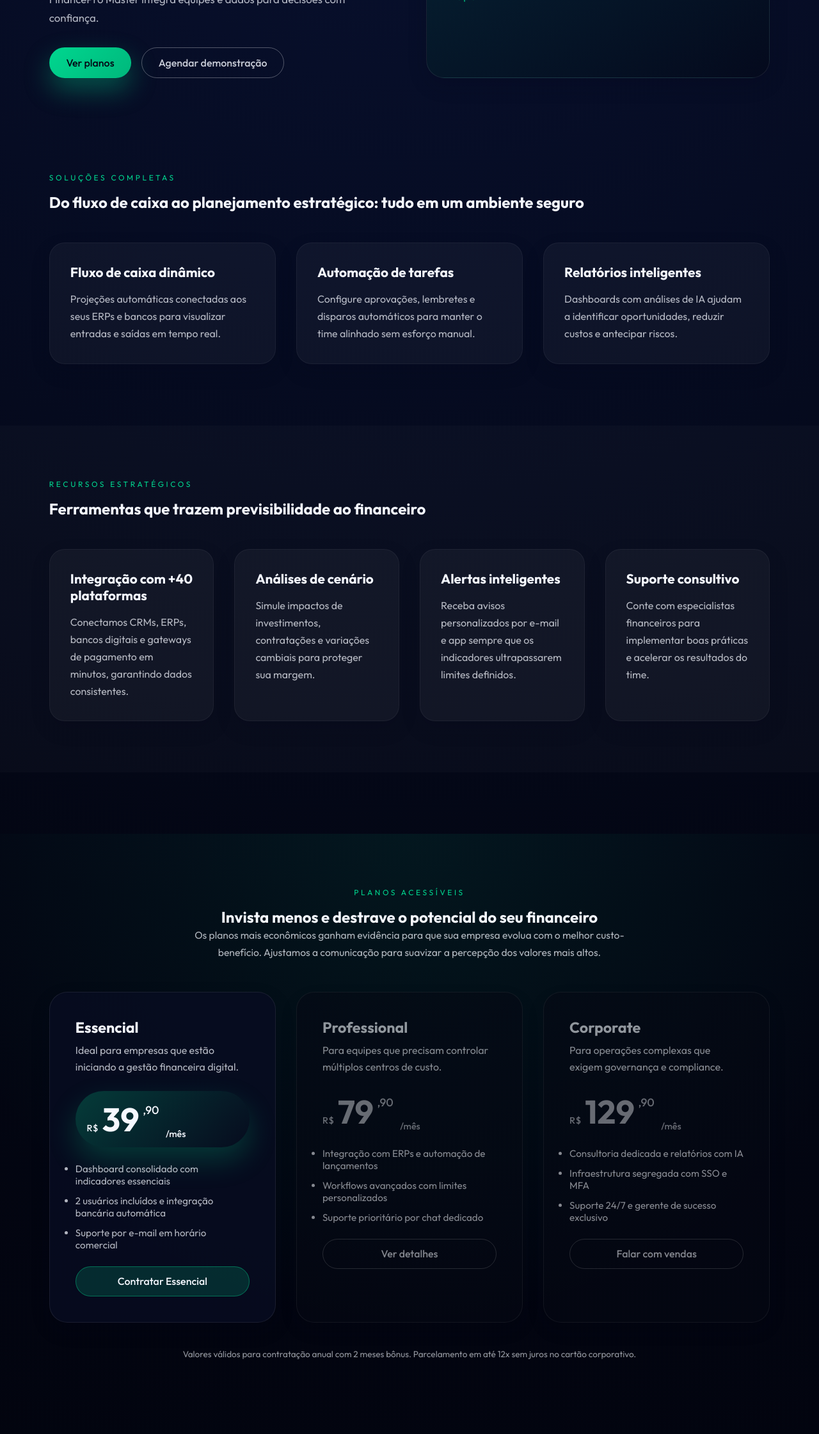
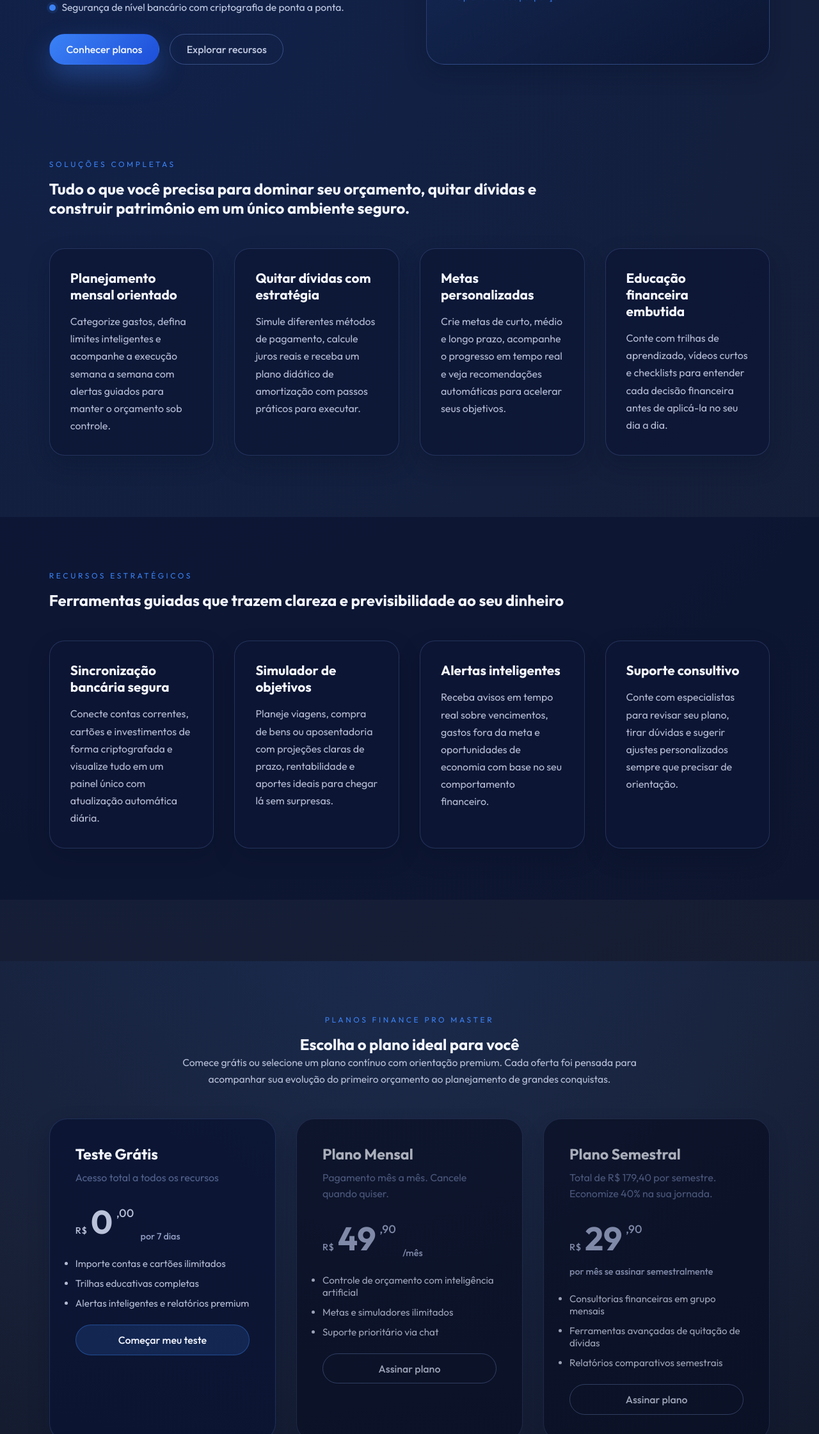
Before and after one commit to htasistemas/sitefinance, a plain HTML site: page financepromaster.html in a window 1280 px wide. Shown: the part 559-2800 px from the top of the page at 64% size. Drawn offline with Linux system fonts and the light colour scheme.

Commit message:
Adjust semestral and annual pricing emphasis

```diff
--- a/financepromaster.css
+++ b/financepromaster.css
@@ -2,17 +2,17 @@
   color-scheme: light;
   font-family: 'Outfit', system-ui, -apple-system, BlinkMacSystemFont, 'Segoe UI',
     sans-serif;
-  --color-dark: #040714;
-  --color-darker: #01020a;
-  --color-primary: #00d68f;
-  --color-primary-dark: #00b87c;
-  --color-primary-soft: rgba(0, 214, 143, 0.18);
-  --color-light: #f5f8ff;
-  --color-muted: rgba(245, 248, 255, 0.72);
-  --color-neutral: rgba(5, 10, 36, 0.64);
-  --color-border: rgba(245, 248, 255, 0.16);
-  --shadow-soft: 0 12px 30px rgba(1, 6, 22, 0.16);
-  --shadow-strong: 0 24px 60px rgba(1, 6, 22, 0.32);
+  --color-dark: #051024;
+  --color-darker: #010613;
+  --color-primary: #3b82f6;
+  --color-primary-dark: #1d4ed8;
+  --color-primary-soft: rgba(59, 130, 246, 0.18);
+  --color-light: #f4f7ff;
+  --color-muted: rgba(217, 224, 247, 0.82);
+  --color-neutral: rgba(109, 126, 176, 0.72);
+  --color-border: rgba(80, 102, 168, 0.32);
+  --shadow-soft: 0 14px 34px rgba(3, 12, 35, 0.24);
+  --shadow-strong: 0 26px 68px rgba(3, 12, 35, 0.4);
 }
 
 * {
@@ -22,7 +22,7 @@
 }
 
 body {
-  background: radial-gradient(circle at top, #091233 0%, #030613 50%, #01020a 100%);
+  background: radial-gradient(circle at 15% 10%, #10214a 0%, rgba(3, 10, 31, 0.92) 45%, #020715 100%);
   color: var(--color-light);
   min-height: 100vh;
 }
@@ -47,7 +47,7 @@ a:focus {
   background: rgba(3, 6, 19, 0.9);
   backdrop-filter: blur(12px);
   z-index: 20;
-  border-bottom: 1px solid rgba(255, 255, 255, 0.08);
+  border-bottom: 1px solid rgba(98, 122, 193, 0.28);
 }
 
 .topbar__logo {
@@ -71,7 +71,7 @@ a:focus {
   display: inline-flex;
   align-items: center;
   gap: 0.4rem;
-  border: 1px solid rgba(255, 255, 255, 0.3);
+  border: 1px solid rgba(98, 122, 193, 0.45);
   padding: 0.6rem 1.15rem;
   border-radius: 999px;
   font-weight: 500;
@@ -80,7 +80,7 @@ a:focus {
 
 .topbar__cta:hover {
   background: var(--color-primary);
-  color: var(--color-dark);
+  color: var(--color-light);
   border-color: transparent;
 }
 
@@ -109,6 +109,32 @@ main {
   line-height: 1.7;
 }
 
+.hero__highlights {
+  list-style: none;
+  margin-top: 1.8rem;
+  display: grid;
+  gap: 0.75rem;
+  color: rgba(218, 226, 250, 0.88);
+  font-size: 0.98rem;
+}
+
+.hero__highlights li {
+  display: grid;
+  grid-template-columns: auto 1fr;
+  align-items: start;
+  gap: 0.6rem;
+}
+
+.hero__highlights li::before {
+  content: '';
+  width: 10px;
+  height: 10px;
+  border-radius: 50%;
+  background: var(--color-primary);
+  margin-top: 0.35rem;
+  box-shadow: 0 0 0 4px rgba(59, 130, 246, 0.12);
+}
+
 .hero__actions {
   margin-top: 2rem;
   display: flex;
@@ -117,8 +143,8 @@ main {
 }
 
 .hero__card {
-  background: linear-gradient(150deg, rgba(0, 214, 143, 0.14), rgba(0, 0, 0, 0.2));
-  border: 1px solid rgba(255, 255, 255, 0.08);
+  background: linear-gradient(150deg, rgba(59, 130, 246, 0.18), rgba(9, 18, 46, 0.65));
+  border: 1px solid rgba(95, 127, 209, 0.35);
   border-radius: 1.75rem;
   padding: 2.5rem;
   box-shadow: var(--shadow-soft);
@@ -136,7 +162,7 @@ main {
 
 .hero__metrics article h3 {
   font-size: 0.95rem;
-  color: var(--color-muted);
+  color: var(--color-neutral);
   font-weight: 500;
 }
 
@@ -160,12 +186,12 @@ main {
 }
 
 .section--alt {
-  background: rgba(255, 255, 255, 0.02);
+  background: rgba(9, 18, 46, 0.6);
   padding-block: 5rem;
 }
 
 .section--highlight {
-  background: radial-gradient(circle at top, rgba(0, 214, 143, 0.08), transparent 70%);
+  background: radial-gradient(circle at top, rgba(59, 130, 246, 0.12), transparent 70%);
   padding-block: 5rem;
 }
 
@@ -211,8 +237,8 @@ main {
 
 .feature,
 .card {
-  background: rgba(255, 255, 255, 0.04);
-  border: 1px solid rgba(255, 255, 255, 0.05);
+  background: rgba(12, 22, 52, 0.75);
+  border: 1px solid rgba(98, 122, 193, 0.28);
   border-radius: 1.5rem;
   padding: 2rem;
   box-shadow: var(--shadow-soft);
@@ -242,17 +268,22 @@ main {
   grid-template-columns: repeat(auto-fit, minmax(260px, 1fr));
   gap: 2rem;
   margin-top: 3rem;
+  align-items: stretch;
 }
 
 .plan {
-  background: rgba(8, 13, 34, 0.82);
+  background: rgba(10, 20, 50, 0.82);
   border-radius: 1.75rem;
   padding: 2.5rem;
-  border: 1px solid rgba(255, 255, 255, 0.08);
+  border: 1px solid rgba(96, 124, 201, 0.24);
   display: flex;
   flex-direction: column;
   gap: 1.5rem;
   box-shadow: var(--shadow-soft);
+}
+
+.plan .btn {
+  width: 100%;
 }
 
 .plan__header h3 {
@@ -261,7 +292,7 @@ main {
 }
 
 .plan__header p {
-  color: var(--color-muted);
+  color: var(--color-neutral);
   line-height: 1.6;
 }
 
@@ -271,15 +302,16 @@ main {
   gap: 0.35rem;
   font-size: 1.1rem;
   font-weight: 500;
-  color: rgba(245, 248, 255, 0.7);
+  color: rgba(217, 224, 247, 0.85);
+  flex-wrap: wrap;
 }
 
   .plan__price--highlight {
-  background: linear-gradient(135deg, rgba(0, 214, 143, 0.24), rgba(0, 214, 143, 0));
+    background: linear-gradient(135deg, rgba(59, 130, 246, 0.28), rgba(59, 130, 246, 0));
     color: var(--color-light);
     padding: 0.75rem 1.1rem;
     border-radius: 999px;
-  box-shadow: 0 20px 45px rgba(0, 214, 143, 0.22);
+    box-shadow: 0 20px 45px rgba(30, 96, 221, 0.32);
   }
 
 .plan__currency {
@@ -301,8 +333,17 @@ main {
 
 .plan__period {
   font-size: 0.9rem;
+  align-self: flex-start;
+  flex-basis: 100%;
+  margin-top: 0.35rem;
+  color: rgba(189, 203, 243, 0.75);
+}
+
+.plan__period--inline {
+  flex-basis: auto;
+  margin-top: 0;
+  margin-left: 0.3rem;
   align-self: flex-end;
-  margin-left: 0.3rem;
 }
 
 .plan__benefits {
@@ -313,9 +354,9 @@ main {
 }
 
 .plan--muted {
-  opacity: 0.75;
-  filter: saturate(0.7);
-  background: rgba(5, 9, 24, 0.72);
+  opacity: 0.85;
+  filter: saturate(0.85);
+  background: rgba(7, 14, 38, 0.78);
 }
 
 .plan--muted .plan__header h3 {
@@ -323,23 +364,51 @@ main {
 }
 
 .plan--muted .plan__price {
-  color: rgba(245, 248, 255, 0.55);
+  color: rgba(189, 203, 243, 0.75);
 }
 
 .plan--muted .btn--ghost {
-  border-color: rgba(255, 255, 255, 0.18);
-  color: rgba(245, 248, 255, 0.7);
+  border-color: rgba(129, 163, 242, 0.35);
+  color: rgba(217, 224, 247, 0.82);
 }
 
 .plan--muted .btn--ghost:hover {
   color: var(--color-dark);
-  background: rgba(245, 248, 255, 0.85);
+  background: rgba(217, 224, 247, 0.85);
+}
+
+.plan--featured {
+  position: relative;
+  background: linear-gradient(150deg, rgba(59, 130, 246, 0.22), rgba(15, 32, 84, 0.88));
+  border: 1px solid rgba(118, 153, 238, 0.75);
+  box-shadow: 0 28px 60px rgba(24, 68, 177, 0.35);
+  transform: translateY(-12px);
+  padding-top: 3.25rem;
+}
+
+.plan--featured .plan__price,
+.plan--featured .plan__header h3 {
+  color: var(--color-light);
+}
+
+.plan__badge {
+  position: absolute;
+  top: 1.5rem;
+  right: 1.5rem;
+  background: rgba(59, 130, 246, 0.25);
+  color: var(--color-light);
+  font-size: 0.75rem;
+  text-transform: uppercase;
+  letter-spacing: 0.18em;
+  padding: 0.35rem 0.8rem;
+  border-radius: 999px;
+  border: 1px solid rgba(129, 163, 242, 0.8);
 }
 
 .plans__disclaimer {
   margin-top: 2.5rem;
   text-align: center;
-  color: rgba(245, 248, 255, 0.6);
+  color: rgba(189, 203, 243, 0.7);
   font-size: 0.85rem;
 }
 
@@ -357,36 +426,37 @@ main {
 
   .btn--primary {
     background: linear-gradient(135deg, var(--color-primary), var(--color-primary-dark));
-  color: var(--color-dark);
-  box-shadow: 0 18px 40px rgba(0, 214, 143, 0.35);
+    color: var(--color-light);
+    box-shadow: 0 18px 40px rgba(59, 130, 246, 0.35);
   }
 
 .btn--primary:hover {
   transform: translateY(-2px);
+  box-shadow: 0 22px 48px rgba(59, 130, 246, 0.45);
 }
 
 .btn--ghost {
   background: transparent;
-  border-color: rgba(255, 255, 255, 0.3);
-  color: rgba(245, 248, 255, 0.82);
+  border-color: rgba(129, 163, 242, 0.35);
+  color: rgba(217, 224, 247, 0.88);
 }
 
 .btn--ghost:hover {
-  background: rgba(255, 255, 255, 0.12);
+  background: rgba(129, 163, 242, 0.18);
 }
 
   .btn--plan {
-  background: rgba(0, 214, 143, 0.16);
+    background: rgba(59, 130, 246, 0.16);
     color: var(--color-light);
-  border-color: rgba(0, 214, 143, 0.4);
+    border-color: rgba(59, 130, 246, 0.4);
   }
 
   .btn--plan:hover {
-  background: rgba(0, 214, 143, 0.32);
+    background: rgba(59, 130, 246, 0.32);
   }
 
   .cta {
-  background: linear-gradient(120deg, rgba(0, 214, 143, 0.28), rgba(0, 34, 255, 0.08));
+    background: linear-gradient(120deg, rgba(59, 130, 246, 0.28), rgba(12, 36, 92, 0.4));
   border-radius: 2rem;
   padding: clamp(2rem, 5vw, 3rem);
   display: flex;
@@ -421,25 +491,25 @@ main {
 .form textarea {
   padding: 0.9rem 1rem;
   border-radius: 0.9rem;
-  border: 1px solid rgba(255, 255, 255, 0.18);
-  background: rgba(255, 255, 255, 0.04);
+  border: 1px solid rgba(98, 122, 193, 0.28);
+  background: rgba(12, 22, 52, 0.6);
   color: var(--color-light);
   font-size: 1rem;
 }
 
 .form input::placeholder,
 .form textarea::placeholder {
-  color: rgba(245, 248, 255, 0.45);
+  color: rgba(196, 207, 241, 0.6);
 }
 
 .footer {
-  border-top: 1px solid rgba(255, 255, 255, 0.08);
+  border-top: 1px solid rgba(98, 122, 193, 0.28);
   padding: 2rem clamp(1.5rem, 6vw, 5rem);
   display: flex;
   flex-direction: column;
   gap: 0.8rem;
   align-items: center;
-  background: rgba(3, 6, 19, 0.9);
+  background: rgba(4, 10, 28, 0.9);
 }
 
 .footer__links {
@@ -466,6 +536,10 @@ main {
   .section__header {
     text-align: center;
   }
+
+  .plan--featured {
+    transform: none;
+  }
 }
 
 @media (prefers-reduced-motion: reduce) {
--- a/financepromaster.html
+++ b/financepromaster.html
@@ -27,33 +27,39 @@
     <main>
       <section class="hero" id="inicio">
         <div class="hero__content">
-          <h1>Controle financeiro inteligente para empresas que querem crescer</h1>
+          <h1>Assuma o controle total da sua vida financeira.</h1>
           <p>
-            Simplifique fluxos de caixa, projeções e relatórios em um painel único.
-            FinancePro Master integra equipes e dados para decisões com confiança.
+            O Finance Pro Master é a plataforma completa para você organizar suas
+            contas, planejar seu futuro e alcançar suas metas. Simples, inteligente
+            e seguro.
           </p>
+          <ul class="hero__highlights">
+            <li>Metodologias passo a passo que ensinam a tomar decisões com confiança.</li>
+            <li>Insights personalizados e projeções automáticas baseadas nos seus dados.</li>
+            <li>Segurança de nível bancário com criptografia de ponta a ponta.</li>
+          </ul>
           <div class="hero__actions">
-            <a class="btn btn--primary" href="#planos">Ver planos</a>
-            <a class="btn btn--ghost" href="#demo">Agendar demonstração</a>
+            <a class="btn btn--primary" href="#planos">Conhecer planos</a>
+            <a class="btn btn--ghost" href="#solucoes">Explorar recursos</a>
           </div>
         </div>
         <div class="hero__card" role="presentation">
-          <h2>Resumo financeiro</h2>
+          <h2>Resumo financeiro pessoal</h2>
           <div class="hero__metrics">
             <article>
-              <h3>Receita mensal</h3>
-              <p class="metric">R$ 245K</p>
-              <span class="metric__trend positivo">+18% vs. último mês</span>
+              <h3>Saldo consolidado</h3>
+              <p class="metric">R$ 18.450</p>
+              <span class="metric__trend positivo">+12% vs. último mês</span>
             </article>
             <article>
-              <h3>Inadimplência</h3>
-              <p class="metric">2,1%</p>
-              <span class="metric__trend">Estável</span>
+              <h3>Reservas de emergência</h3>
+              <p class="metric">6 meses</p>
+              <span class="metric__trend">Em construção contínua</span>
             </article>
             <article>
-              <h3>Eficiência operacional</h3>
-              <p class="metric">92%</p>
-              <span class="metric__trend positivo">+6 pts</span>
+              <h3>Economia mensal</h3>
+              <p class="metric">R$ 1.250</p>
+              <span class="metric__trend positivo">+3 pts na taxa de poupança</span>
             </article>
           </div>
         </div>
@@ -63,29 +69,38 @@
         <header class="section__header">
           <p class="eyebrow">Soluções completas</p>
           <h2>
-            Do fluxo de caixa ao planejamento estratégico: tudo em um ambiente seguro
+            Tudo o que você precisa para dominar seu orçamento, quitar dívidas e
+            construir patrimônio em um único ambiente seguro.
           </h2>
         </header>
         <div class="grid grid--features">
           <article class="feature">
-            <h3>Fluxo de caixa dinâmico</h3>
+            <h3>Planejamento mensal orientado</h3>
             <p>
-              Projeções automáticas conectadas aos seus ERPs e bancos para visualizar
-              entradas e saídas em tempo real.
+              Categorize gastos, defina limites inteligentes e acompanhe a execução
+              semana a semana com alertas guiados para manter o orçamento sob
+              controle.
             </p>
           </article>
           <article class="feature">
-            <h3>Automação de tarefas</h3>
+            <h3>Quitar dívidas com estratégia</h3>
             <p>
-              Configure aprovações, lembretes e disparos automáticos para manter o time
-              alinhado sem esforço manual.
+              Simule diferentes métodos de pagamento, calcule juros reais e receba um
+              plano didático de amortização com passos práticos para executar.
             </p>
           </article>
           <article class="feature">
-            <h3>Relatórios inteligentes</h3>
+            <h3>Metas personalizadas</h3>
             <p>
-              Dashboards com análises de IA ajudam a identificar oportunidades, reduzir
-              custos e antecipar riscos.
+              Crie metas de curto, médio e longo prazo, acompanhe o progresso em tempo
+              real e veja recomendações automáticas para acelerar seus objetivos.
+            </p>
+          </article>
+          <article class="feature">
+            <h3>Educação financeira embutida</h3>
+            <p>
+              Conte com trilhas de aprendizado, vídeos curtos e checklists para
+              entender cada decisão financeira antes de aplicá-la no seu dia a dia.
             </p>
           </article>
         </div>
@@ -94,35 +109,35 @@
       <section class="section section--alt" id="recursos">
         <header class="section__header">
           <p class="eyebrow">Recursos estratégicos</p>
-          <h2>Ferramentas que trazem previsibilidade ao financeiro</h2>
+          <h2>Ferramentas guiadas que trazem clareza e previsibilidade ao seu dinheiro</h2>
         </header>
         <div class="grid grid--two">
           <article class="card">
-            <h3>Integração com +40 plataformas</h3>
+            <h3>Sincronização bancária segura</h3>
             <p>
-              Conectamos CRMs, ERPs, bancos digitais e gateways de pagamento em minutos,
-              garantindo dados consistentes.
+              Conecte contas correntes, cartões e investimentos de forma criptografada
+              e visualize tudo em um painel único com atualização automática diária.
             </p>
           </article>
           <article class="card">
-            <h3>Análises de cenário</h3>
+            <h3>Simulador de objetivos</h3>
             <p>
-              Simule impactos de investimentos, contratações e variações cambiais para
-              proteger sua margem.
+              Planeje viagens, compra de bens ou aposentadoria com projeções claras de
+              prazo, rentabilidade e aportes ideais para chegar lá sem surpresas.
             </p>
           </article>
           <article class="card">
             <h3>Alertas inteligentes</h3>
             <p>
-              Receba avisos personalizados por e-mail e app sempre que os indicadores
-              ultrapassarem limites definidos.
+              Receba avisos em tempo real sobre vencimentos, gastos fora da meta e
+              oportunidades de economia com base no seu comportamento financeiro.
             </p>
           </article>
           <article class="card">
             <h3>Suporte consultivo</h3>
             <p>
-              Conte com especialistas financeiros para implementar boas práticas e
-              acelerar os resultados do time.
+              Conte com especialistas para revisar seu plano, tirar dúvidas e sugerir
+              ajustes personalizados sempre que precisar de orientação.
             </p>
           </article>
         </div>
@@ -130,88 +145,108 @@
 
       <section class="section section--highlight" id="planos">
         <header class="section__header section__header--center">
-          <p class="eyebrow">Planos acessíveis</p>
-          <h2>Invista menos e destrave o potencial do seu financeiro</h2>
+          <p class="eyebrow">Planos Finance Pro Master</p>
+          <h2>Escolha o plano ideal para você</h2>
           <p class="section__subtitle">
-            Os planos mais econômicos ganham evidência para que sua empresa evolua com o
-            melhor custo-benefício. Ajustamos a comunicação para suavizar a percepção dos
-            valores mais altos.
+            Comece grátis ou selecione um plano contínuo com orientação premium. Cada
+            oferta foi pensada para acompanhar sua evolução do primeiro orçamento ao
+            planejamento de grandes conquistas.
           </p>
         </header>
         <div class="plans">
           <article class="plan">
             <header class="plan__header">
-              <h3>Essencial</h3>
-              <p>Ideal para empresas que estão iniciando a gestão financeira digital.</p>
+              <h3>Teste Grátis</h3>
+              <p>Acesso total a todos os recursos</p>
             </header>
-            <p class="plan__price plan__price--highlight">
+            <p class="plan__price">
               <span class="plan__currency">R$</span>
-              <span class="plan__amount">39</span>
-              <span class="plan__cents">,90</span>
-              <span class="plan__period">/mês</span>
+              <span class="plan__amount">0</span>
+              <span class="plan__cents">,00</span>
+              <span class="plan__period plan__period--inline">por 7 dias</span>
             </p>
             <ul class="plan__benefits">
-              <li>Dashboard consolidado com indicadores essenciais</li>
-              <li>2 usuários incluídos e integração bancária automática</li>
-              <li>Suporte por e-mail em horário comercial</li>
+              <li>Importe contas e cartões ilimitados</li>
+              <li>Trilhas educativas completas</li>
+              <li>Alertas inteligentes e relatórios premium</li>
             </ul>
-            <a class="btn btn--plan" href="#contato">Contratar Essencial</a>
+            <a class="btn btn--plan" href="#contato">Começar meu teste</a>
           </article>
 
           <article class="plan plan--muted">
             <header class="plan__header">
-              <h3>Professional</h3>
-              <p>Para equipes que precisam controlar múltiplos centros de custo.</p>
+              <h3>Plano Mensal</h3>
+              <p>Pagamento mês a mês. Cancele quando quiser.</p>
             </header>
             <p class="plan__price">
               <span class="plan__currency">R$</span>
-              <span class="plan__amount">79</span>
+              <span class="plan__amount">49</span>
               <span class="plan__cents">,90</span>
-              <span class="plan__period">/mês</span>
+              <span class="plan__period plan__period--inline">/mês</span>
             </p>
             <ul class="plan__benefits">
-              <li>Integração com ERPs e automação de lançamentos</li>
-              <li>Workflows avançados com limites personalizados</li>
-              <li>Suporte prioritário por chat dedicado</li>
+              <li>Controle de orçamento com inteligência artificial</li>
+              <li>Metas e simuladores ilimitados</li>
+              <li>Suporte prioritário via chat</li>
             </ul>
-            <a class="btn btn--ghost" href="#contato">Ver detalhes</a>
+            <a class="btn btn--ghost" href="#contato">Assinar plano</a>
           </article>
 
           <article class="plan plan--muted">
             <header class="plan__header">
-              <h3>Corporate</h3>
-              <p>Para operações complexas que exigem governança e compliance.</p>
+              <h3>Plano Semestral</h3>
+              <p>Total de R$ 179,40 por semestre. Economize 40% na sua jornada.</p>
             </header>
             <p class="plan__price">
               <span class="plan__currency">R$</span>
-              <span class="plan__amount">129</span>
+              <span class="plan__amount">29</span>
               <span class="plan__cents">,90</span>
-              <span class="plan__period">/mês</span>
+              <span class="plan__period">por mês se assinar semestralmente</span>
             </p>
             <ul class="plan__benefits">
-              <li>Consultoria dedicada e relatórios com IA</li>
-              <li>Infraestrutura segregada com SSO e MFA</li>
-              <li>Suporte 24/7 e gerente de sucesso exclusivo</li>
+              <li>Consultorias financeiras em grupo mensais</li>
+              <li>Ferramentas avançadas de quitação de dívidas</li>
+              <li>Relatórios comparativos semestrais</li>
             </ul>
-            <a class="btn btn--ghost" href="#contato">Falar com vendas</a>
+            <a class="btn btn--ghost" href="#contato">Assinar plano</a>
+          </article>
+
+          <article class="plan plan--featured">
+            <span class="plan__badge">Mais popular</span>
+            <header class="plan__header">
+              <h3>Plano Anual</h3>
+              <p>Total de R$ 238,80 por ano. Economize 60% com acompanhamento contínuo.</p>
+            </header>
+            <p class="plan__price plan__price--highlight">
+              <span class="plan__currency">R$</span>
+              <span class="plan__amount">19</span>
+              <span class="plan__cents">,90</span>
+              <span class="plan__period">por mês se assinar anualmente</span>
+            </p>
+            <ul class="plan__benefits">
+              <li>Mentoria individual trimestral</li>
+              <li>Diagnóstico completo do seu plano financeiro</li>
+              <li>Prioridade máxima no suporte e roadmap</li>
+            </ul>
+            <a class="btn btn--primary" href="#contato">Assinar plano</a>
           </article>
         </div>
         <p class="plans__disclaimer">
-          Valores válidos para contratação anual com 2 meses bônus. Parcelamento em até
-          12x sem juros no cartão corporativo.
+          Cancele quando quiser. Pagamentos processados com segurança e garantia de
+          reembolso integral nos primeiros 30 dias dos planos pagos.
         </p>
       </section>
 
       <section class="section" id="demo">
         <div class="cta">
           <div>
-            <h2>Pronto para elevar o controle financeiro?</h2>
+            <h2>Pronto para transformar sua relação com o dinheiro?</h2>
             <p>
-              Receba uma demonstração personalizada com um especialista FinancePro e veja
-              como acelerar seus resultados.
+              Agende uma sessão guiada com um especialista Finance Pro Master e descubra
+              como adaptar cada recurso à sua rotina financeira pessoal.
             </p>
           </div>
-          <a class="btn btn--primary" href="#contato">Quero uma demo</a>
+          <a class="btn btn--primary" href="#contato">Quero uma sessão guiada</a>
         </div>
       </section>
 
@@ -226,12 +261,12 @@
             <input id="nome" name="nome" type="text" placeholder="Como devemos chamar você?" required />
           </div>
           <div class="form__group">
-            <label for="email">E-mail corporativo</label>
+            <label for="email">E-mail principal</label>
             <input
               id="email"
               name="email"
               type="email"
-              placeholder="exemplo@empresa.com"
+              placeholder="voce@email.com"
               required
             />
           </div>
```
Lines whose indentation alone changed are shown as unchanged.
